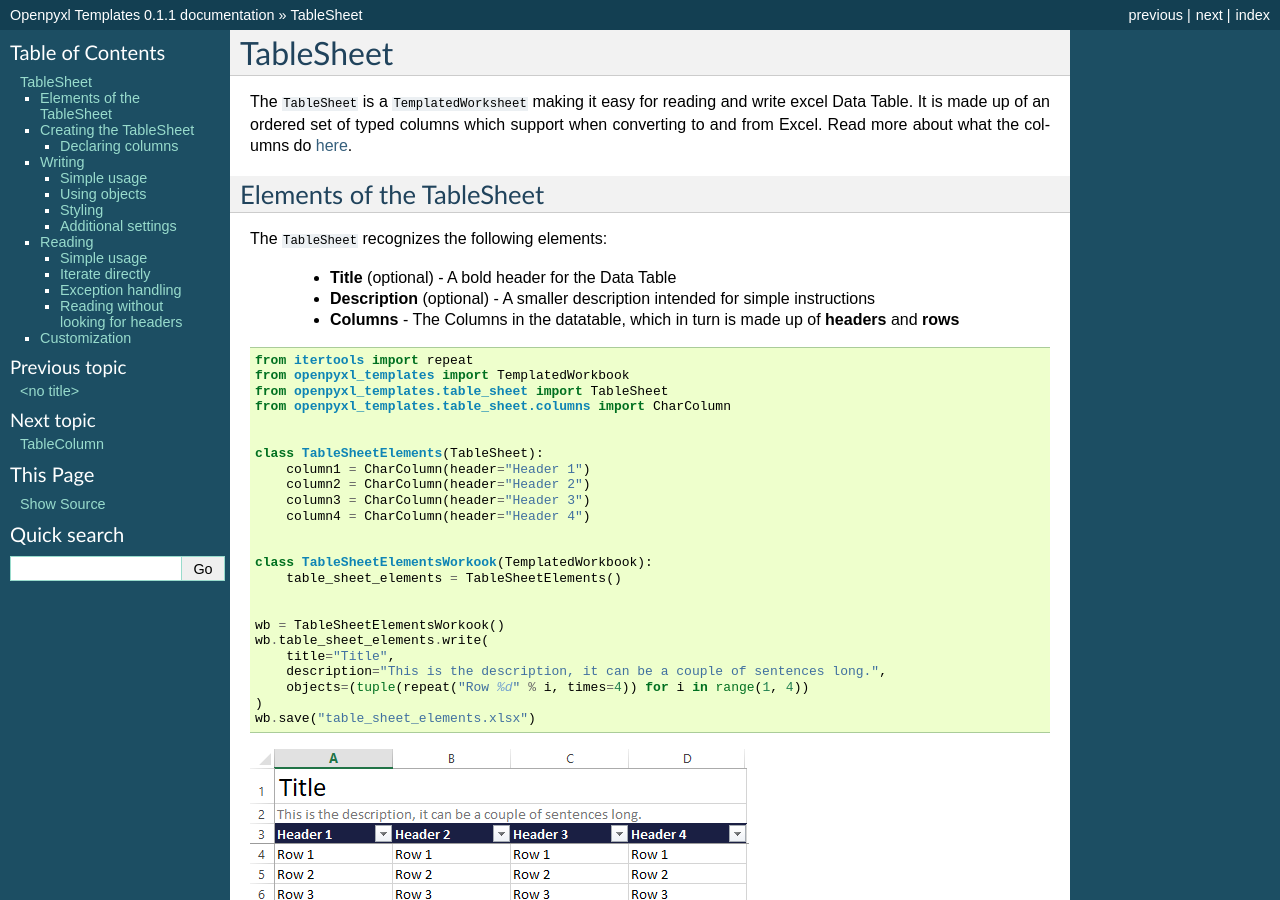
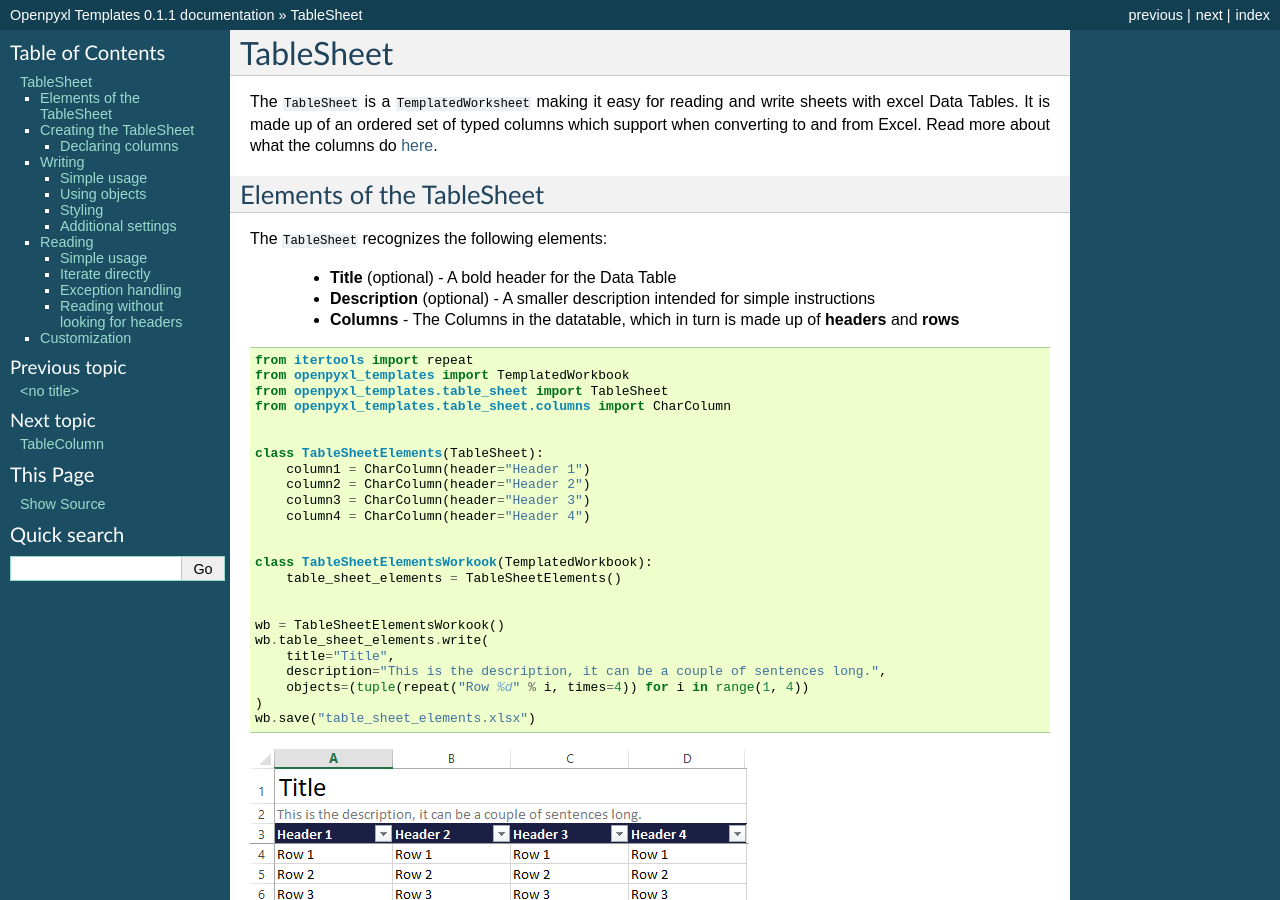
Before and after one commit to SverkerSbrg/openpyxl-templates, a Sphinx documentation site: the page built from docs/table_sheet/table_sheet.rst, in a window 1280 px wide and 900 px high. Built offline with Sphinx 7.4.7, drawn with Linux system fonts in a browser that asks for light colours; pages that are not in the unit, such as notebooks, are missing from menus.

```diff
--- a/docs/table_sheet/table_sheet.rst
+++ b/docs/table_sheet/table_sheet.rst
@@ -1,7 +1,7 @@
 ==========
 TableSheet
 ==========
-The ``TableSheet`` is a ``TemplatedWorksheet`` making it easy for reading and write excel Data Table. It is made up of an ordered set of typed columns which support when converting to and from Excel. Read more about what the columns do :ref:`here <table_sheet_columns>`.
+The ``TableSheet`` is a ``TemplatedWorksheet`` making it easy for reading and write sheets with excel Data Tables. It is made up of an ordered set of typed columns which support when converting to and from Excel. Read more about what the columns do :ref:`here <table_sheet_columns>`.
 
 
 Elements of the TableSheet
--- a/setup.py
+++ b/setup.py
@@ -16,7 +16,7 @@ import sys
 
 setup(
     name='openpyxl-templates',
-    version='0.1.9',
+    version='0.1.10',
     description='A wrapper around openpyxl to simplify reading and writing of tables.',
     # long_description=io.open('README.rst', encoding='utf-8').read() + '\n\n' +
     #     io.open('HISTORY.rst', encoding='utf-8').read(),
```
